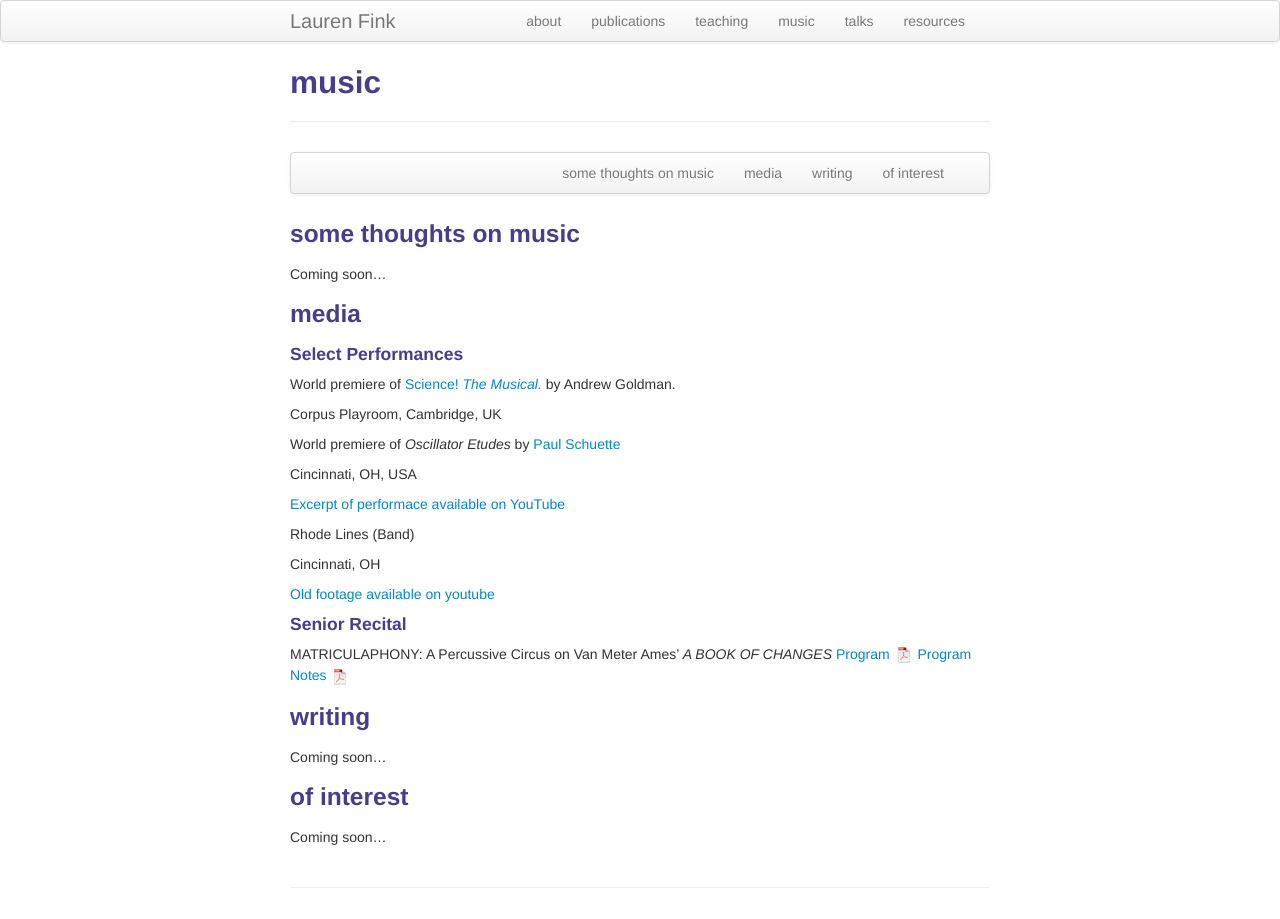
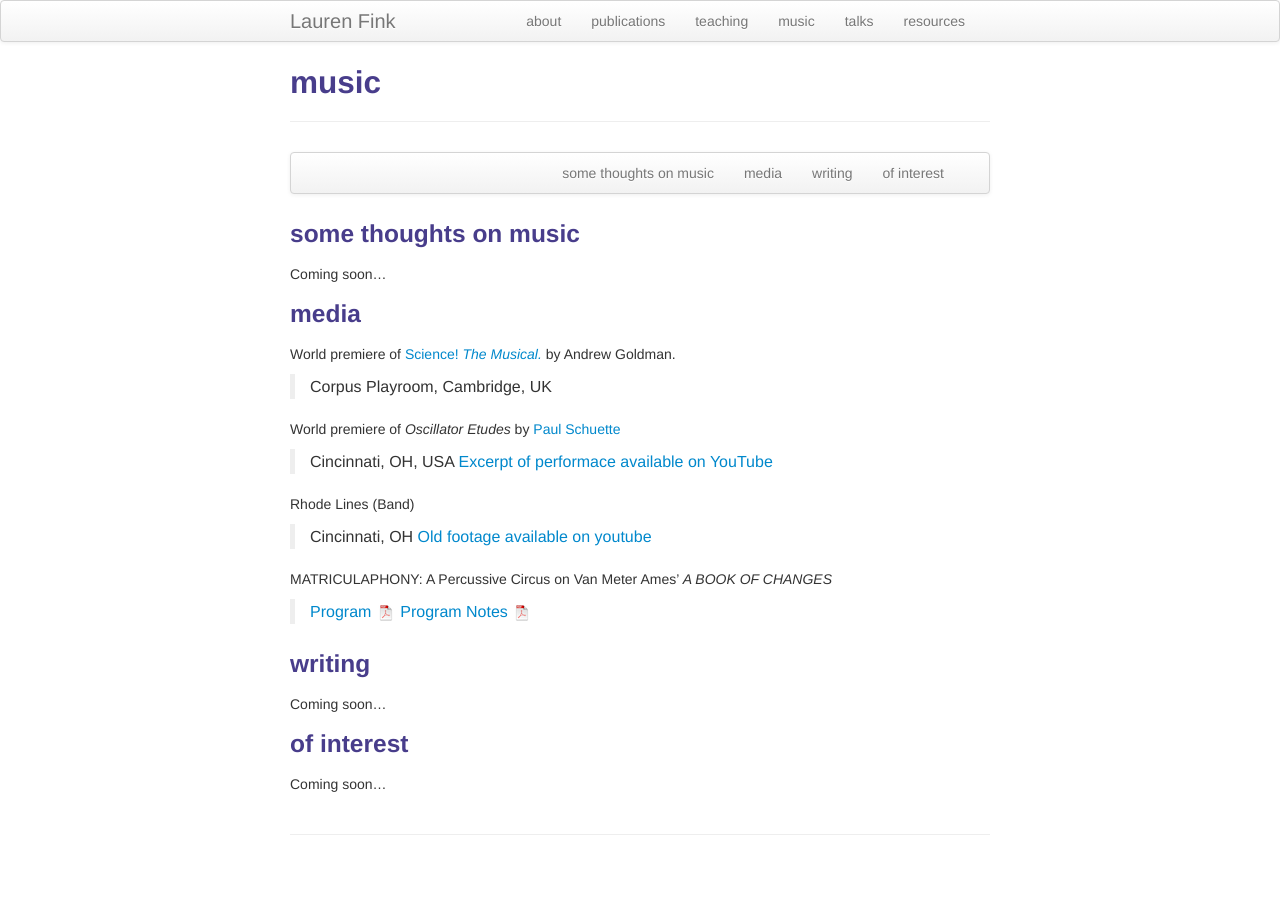
Before and after one commit to lkfink/lkfink.github.io, a Jekyll site: the page built from pages/music.md, in a window 1280 px wide. Built offline with Jekyll 4.4.1, drawn with Linux system fonts in a browser that asks for light colours.

Commit message:
Update music.md

```diff
--- a/pages/music.md
+++ b/pages/music.md
@@ -21,30 +21,22 @@ Coming soon...
 
 ### <a name="audio"></a>media
 
-#### Select Performances
-
 World premiere of [Science! *The Musical.*](http://www.mus.cam.ac.uk/news/feature-pieces/science-the-musical) by Andrew Goldman.
-
-Corpus Playroom, Cambridge, UK
+> Corpus Playroom, Cambridge, UK
 
 
 World premiere of *Oscillator Etudes* by [Paul Schuette](http://www.paulschuette.com/)
-
-Cincinnati, OH, USA
-
-[Excerpt of performace available on YouTube](https://www.youtube.com/watch?v=inZUFKHSn1o)
+> Cincinnati, OH, USA
+> [Excerpt of performace available on YouTube](https://www.youtube.com/watch?v=inZUFKHSn1o)
 
 
 Rhode Lines (Band)
+> Cincinnati, OH
+> [Old footage available on youtube](https://www.youtube.com/watch?v=zS67TM2L1KE)
 
-Cincinnati, OH
-
-[Old footage available on youtube](https://www.youtube.com/watch?v=zS67TM2L1KE)
-
-#### Senior Recital
 MATRICULAPHONY: A Percussive Circus on Van Meter Ames' *A BOOK OF CHANGES*
-[Program ![Program as pdf](icons16/pdf-icon.png)]({{ BASE_PATH }}/assets/Fink_RecitalProgram_04-04-13.pdf)
-[Program Notes ![Notes as pdf](icons16/pdf-icon.png)]({{ BASE_PATH }}/assets/Fink_RecitalProgramNotes.pdf)
+> [Program ![Program as pdf](icons16/pdf-icon.png)]({{ BASE_PATH }}/assets/Fink_RecitalProgram_04-04-13.pdf)
+> [Program Notes ![Notes as pdf](icons16/pdf-icon.png)]({{ BASE_PATH }}/assets/Fink_RecitalProgramNotes.pdf)
 
 ### <a name="writing"></a>writing
 Coming soon...
```
